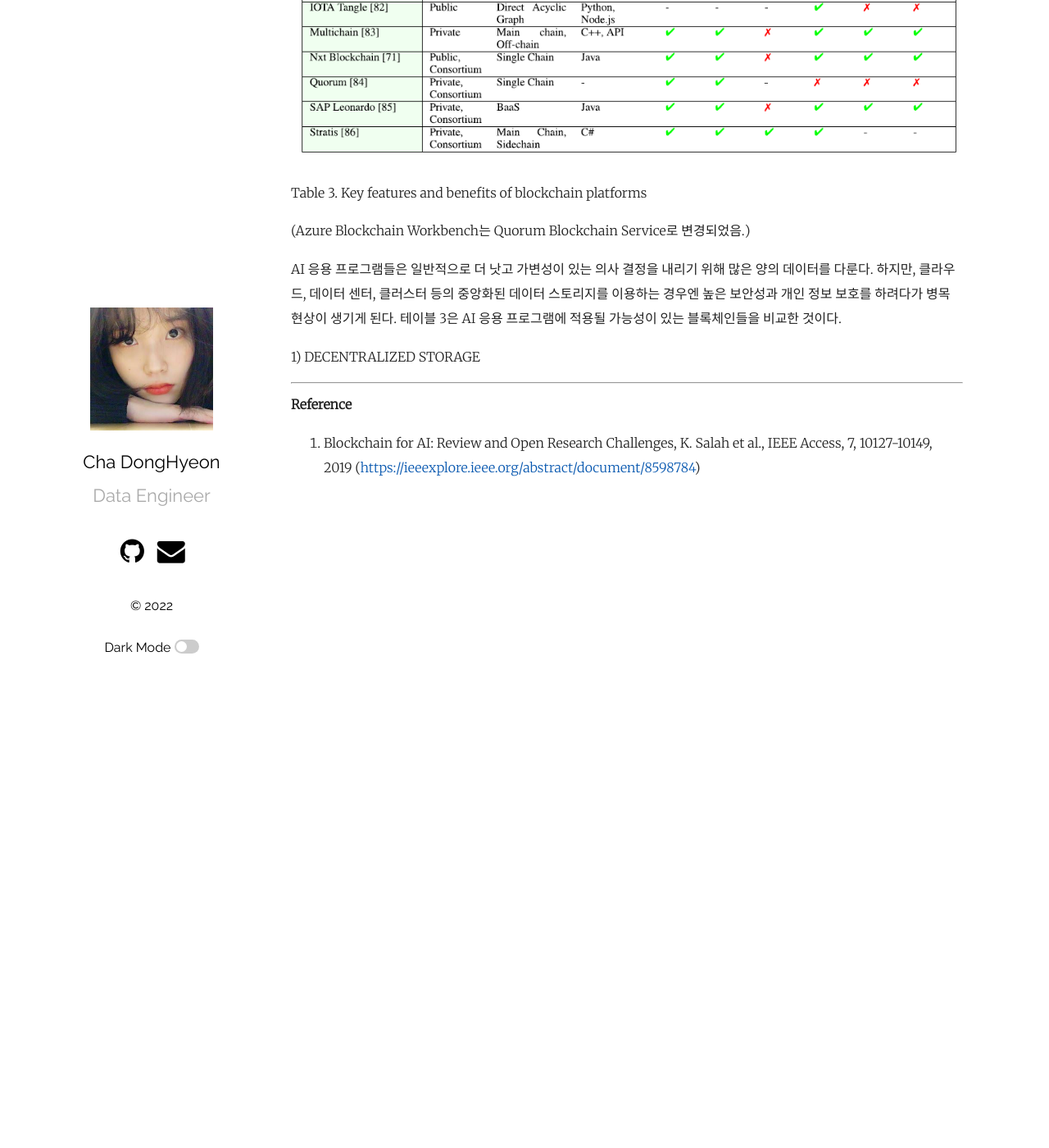
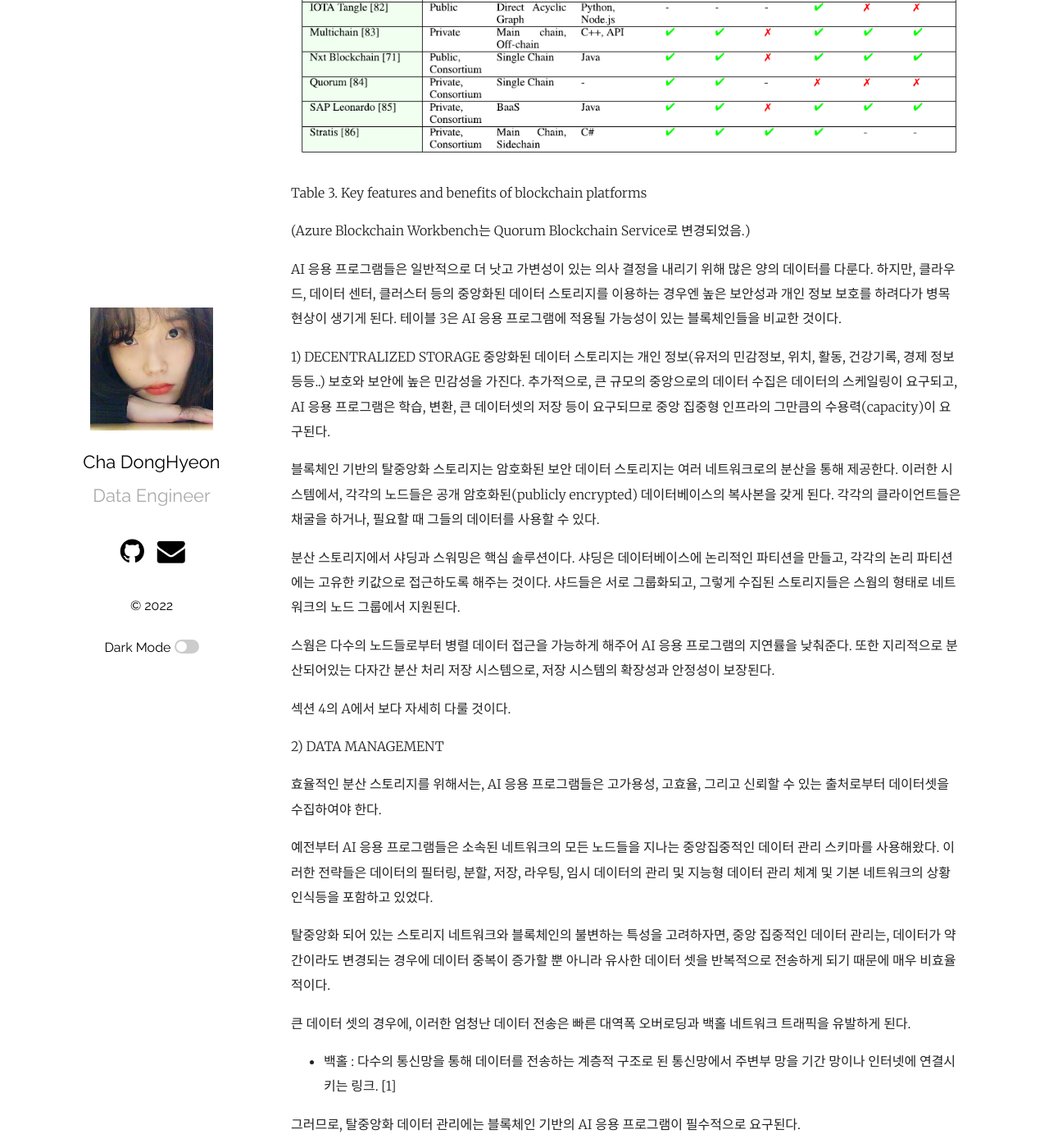
Before and after one commit to superwonso/superwonso.github.io, a Jekyll site: the page built from _posts/2022-07-04-Blockchain for AI Review and Open Research Challenge.md, in a window 1280 px wide and 1400 px high, scrolled down 9096 px. Shown: the whole window at 82% size. Built offline with Jekyll 4.4.1, drawn with Linux system fonts in a browser that asks for light colours; some of the changed text lies outside the part shown.

Commit message:
Update 2022-07-04-Blockchain for AI Review and Open Research Challenge.md

```diff
--- a/_posts/2022-07-04-Blockchain for AI Review and Open Research Challenge.md
+++ b/_posts/2022-07-04-Blockchain for AI Review and Open Research Challenge.md
@@ -146,7 +146,7 @@ Figure 2는 트리 구조로 탈중앙화 AI의 방법론과 수행, 블록체
 
 **A. Decentralized AI Applications**
 
-AI 응용 프로그램는 다른 계획들(검색, 최적화, 학습, 지식 탐구, 지식 관리 전략)에 의한 결정들을 자율적으로 운영하는 역할을 한다.
+AI 응용 프로그램은 다른 계획들(검색, 최적화, 학습, 지식 탐구, 지식 관리 전략)에 의한 결정들을 자율적으로 운영하는 역할을 한다.
 
 AI 응용 프로그램의 분산화는 복잡하고 도전적인 작업임을 알고있자.
 
@@ -249,9 +249,44 @@ Table 3. Key features and benefits of blockchain platforms
 AI 응용 프로그램들은 일반적으로 더 낫고 가변성이 있는 의사 결정을 내리기 위해 많은 양의 데이터를 다룬다. 하지만, 클라우드, 데이터 센터, 클러스터 등의 중앙화된 데이터 스토리지를 이용하는 경우엔 높은 보안성과 개인 정보 보호를 하려다가 병목 현상이 생기게 된다. 테이블 3은 AI 응용 프로그램에 적용될 가능성이 있는 블록체인들을 비교한 것이다.
 
 1) DECENTRALIZED STORAGE
+중앙화된 데이터 스토리지는 개인 정보(유저의 민감정보, 위치, 활동, 건강기록, 경제 정보 등등..) 보호와 보안에 높은 민감성을 가진다. 추가적으로, 큰 규모의 중앙으로의 데이터 수집은 데이터의 스케일링이 요구되고, AI 응용 프로그램은 학습, 변환, 큰 데이터셋의 저장 등이 요구되므로 중앙 집중형 인프라의 그만큼의 수용력(capacity)이 요구된다.
+
+블록체인 기반의 탈중앙화 스토리지는 암호화된 보안 데이터 스토리지는 여러 네트워크로의 분산을 통해 제공한다. 이러한 시스템에서, 각각의 노드들은 공개 암호화된(publicly encrypted) 데이터베이스의 복사본을 갖게 된다. 각각의 클라이언트들은 채굴을 하거나, 필요할 때 그들의 데이터를 사용할 수 있다.
+
+분산 스토리지에서 샤딩과 스워밍은 핵심 솔루션이다. 샤딩은 데이터베이스에 논리적인 파티션을 만들고, 각각의 논리 파티션에는 고유한 키값으로 접근하도록 해주는 것이다. 샤드들은 서로 그룹화되고, 그렇게 수집된 스토리지들은 스웜의 형태로 네트워크의 노드 그룹에서 지원된다.
+
+스웜은 다수의 노드들로부터 병렬 데이터 접근을 가능하게 해주어 AI 응용 프로그램의 지연률을 낮춰준다. 또한 지리적으로 분산되어있는 다자간 분산 처리 저장 시스템으로, 저장 시스템의 확장성과 안정성이 보장된다.
+
+섹션 4의 A에서 보다 자세히 다룰 것이다.
+
+2) DATA MANAGEMENT
+
+효율적인 분산 스토리지를 위해서는, AI 응용 프로그램들은 고가용성, 고효율, 그리고 신뢰할 수 있는 출처로부터 데이터셋을 수집하여야 한다.
+
+예전부터 AI 응용 프로그램들은 소속된 네트워크의 모든 노드들을 지나는 중앙집중적인 데이터 관리 스키마를 사용해왔다. 이러한 전략들은 데이터의 필터링, 분할, 저장, 라우팅, 임시 데이터의 관리 및 지능형 데이터 관리 체계 및 기본 네트워크의 상황 인식등을 포함하고 있었다.
+
+탈중앙화 되어 있는 스토리지 네트워크와 블록체인의 불변하는 특성을 고려하자면, 중앙 집중적인 데이터 관리는, 데이터가 약간이라도 변경되는 경우에 데이터 중복이 증가할 뿐 아니라 유사한 데이터 셋을 반복적으로 전송하게 되기 때문에 매우 비효율적이다.
+
+큰 데이터 셋의 경우에, 이러한 엄청난 데이터 전송은 빠른 대역폭 오버로딩과 백홀 네트워크 트래픽을 유발하게 된다.
+
+- 백홀 : 다수의 통신망을 통해 데이터를 전송하는 계층적 구조로 된 통신망에서 주변부 망을 기간 망이나 인터넷에 연결시키는 링크. [1]
+
+그러므로, 탈중앙화 데이터 관리에는 블록체인 기반의 AI 응용 프로그램이 필수적으로 요구된다.
+
+분산화된 데이터 관리 스키마는 블록체인에 메타 데이터를 넣어, 보안을 높이고 데이터의 원본을 증명하여야 한다.
+
+실제 데이터들은 전통적으로 클라우드 데이터 센터나 클러스터와 같이 큰 규모의 스토리지 시스템에 저장되어 있다. 이런 경우에, 클라이언트 중심의 작은 데이터셋들의 메타데이터와 실제 데이터들은 블록체인에 저장되고, 데이터들은 여러 네트워크의 토큰 베이스의 인센티브(암호화폐)를 지급하며 샤드 혹은 스웜의 일부 같은 것을 저장하게도 한다.
+
+3) LEARNING MODEL DEVELOPMENT
+
+AI 응용 프로그램에서의 학습의 주요한 역할은 환경을 현재의 데이터로부터 이해하고 새로운 데이터를 기반으로 하는 새로운 의사 결정에 적용시키는 것이다. 보통, 학습 모델은 실제 시스템에 배포(적용, deployment)하기 전에 훈련을 하고 테스트를 한다. 중앙화된 훈련은 과적합에 취약하며 모델은 수많은 데이터 셋으로 부터 학습을 필요로 하기 때문에 비용이 소모된다.
+
+그러나, 현대의 AI 응용 프로그램들은 계속해서 진화하는 데이터 스트림에 맞추어 핸들링을 해야 한다. 탈중앙화된 러닝 모델 개발 프로세스는 클라이언트 응용 프로그램을 위해 자원 효율적인 학습 모델을 개발하기 위한 실현 가능한 하나의 접근 방법이다.
 
 ---
 
 **Reference**
 
 1. Blockchain for AI: Review and Open Research Challenges, K. Salah et al., IEEE Access, 7, 10127-10149, 2019 ([https://ieeexplore.ieee.org/abstract/document/8598784](https://ieeexplore.ieee.org/abstract/document/8598784))
+
+[1] [https://terms.naver.com/entry.naver?docId=5678575&cid=42346&categoryId=42346](https://terms.naver.com/entry.naver?docId=5678575&cid=42346&categoryId=42346)
```
